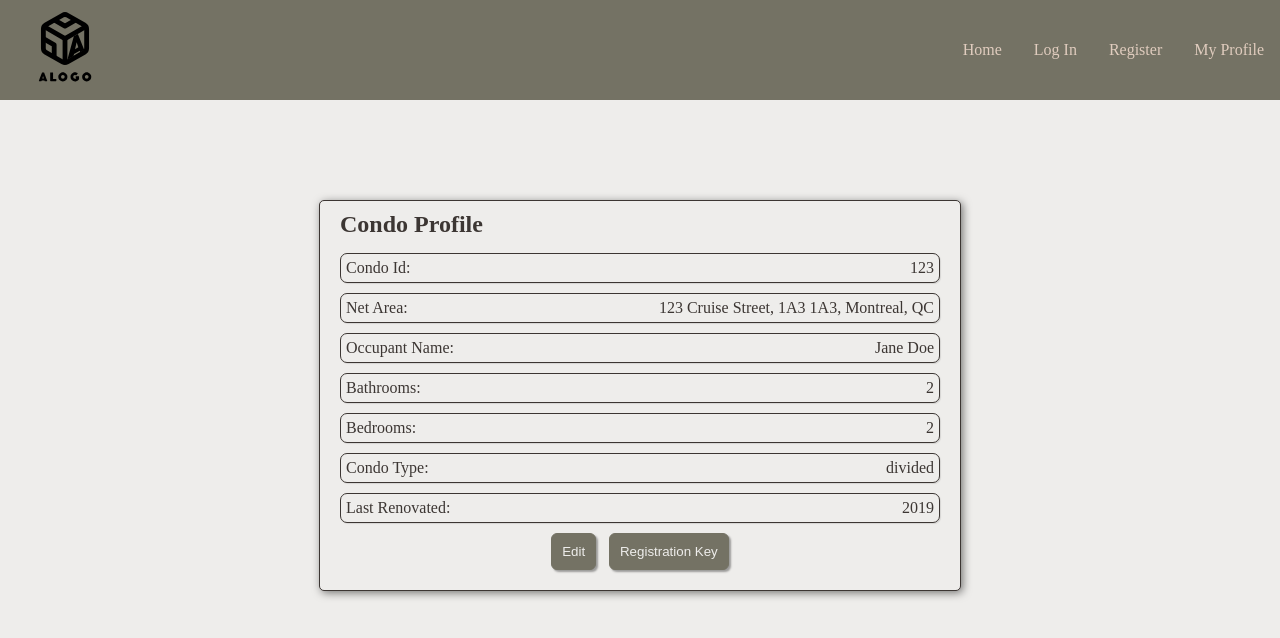
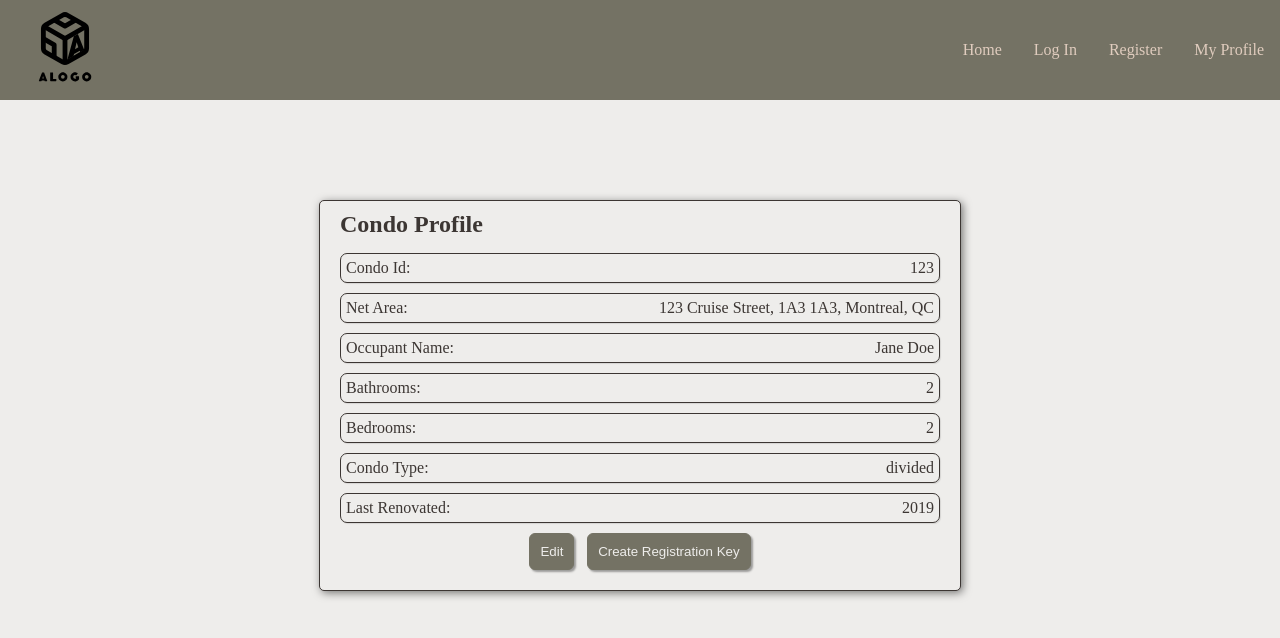
Before and after one commit to Ahmad-Elmahallawy/iCondo, a React (Create React App) app in the folder frontend/: page /CondoProfile in a window 1280 px wide. Shown: the top 638 px of the page. Built offline with nearby package versions, Linux system fonts and the light colour scheme; no server answers.

Commit message:
fixed button name to "Create Registration Key"

```diff
--- a/frontend/src/Components/CondoProfile/CondoInfoForm.tsx
+++ b/frontend/src/Components/CondoProfile/CondoInfoForm.tsx
@@ -1,5 +1,6 @@
 // CondoInfoForm.tsx
 import React, { useState } from "react";
+import { useNavigate } from "react-router-dom";
 import CondoInfoField from "./CondoInfoField"; // Adjust the path as needed
 import "../../Style/CondoProfileStyle/CondoInfoFormStyle.css";
 import { log } from "console";
@@ -22,6 +23,7 @@ type CondoInfoFormProps = {
 const CondoInfoForm: React.FC<CondoInfoFormProps> = ({ condoInfo, onSave }) => {
   const [isEditMode, setEditMode] = useState(false);
   const [tempInfo, setTempInfo] = useState<CondoInfo>(condoInfo);
+  const navigate = useNavigate();
 
   const handleInputChange = (event: React.ChangeEvent<HTMLInputElement>) => {
     const { name, value } = event.target;
@@ -32,6 +34,10 @@ const CondoInfoForm: React.FC<CondoInfoFormProps> = ({ condoInfo, onSave }) => {
     event.preventDefault();
     onSave(tempInfo);
     setEditMode(false);
+  };
+
+  const handleRegistrationKey = () => {
+    navigate("/GenerateKey");
   };
 
   const handleEdit = (event: React.FormEvent) => {
@@ -79,7 +85,9 @@ const CondoInfoForm: React.FC<CondoInfoFormProps> = ({ condoInfo, onSave }) => {
               <button onClick={handleEdit} className="editButton">
                 Edit
               </button>
-              <button className="editButton">Registration Key</button>
+              <button className="editButton" onClick={handleRegistrationKey}>
+                Create Registration Key
+              </button>
             </>
           )}
         </div>
```
